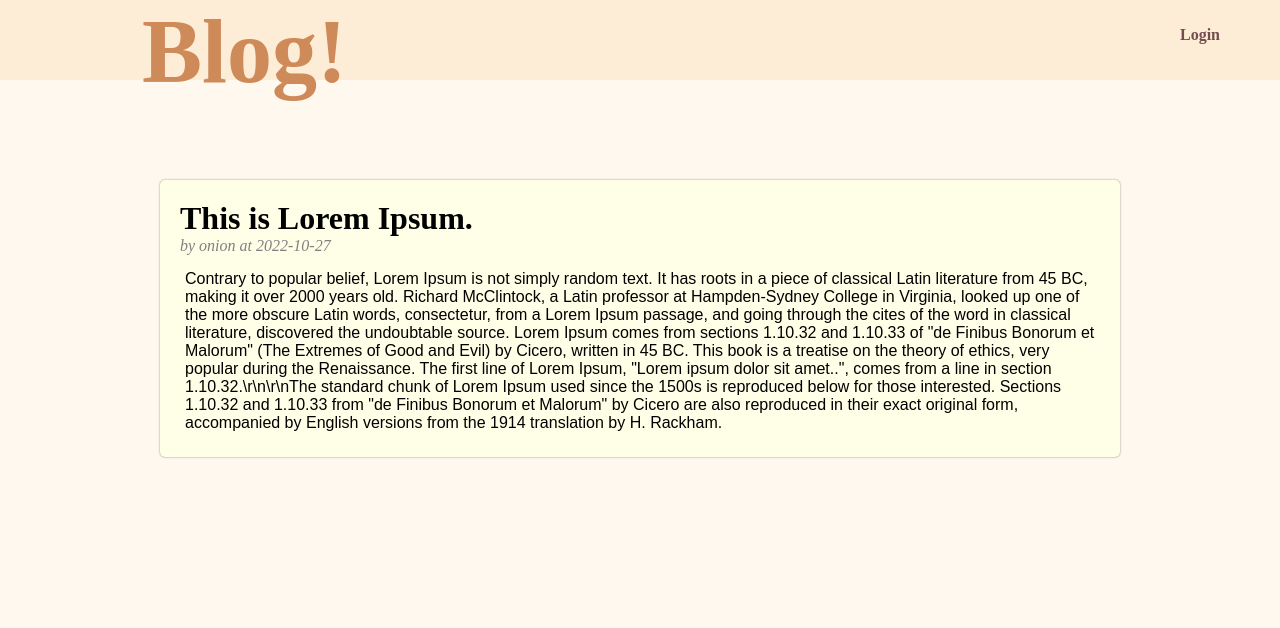
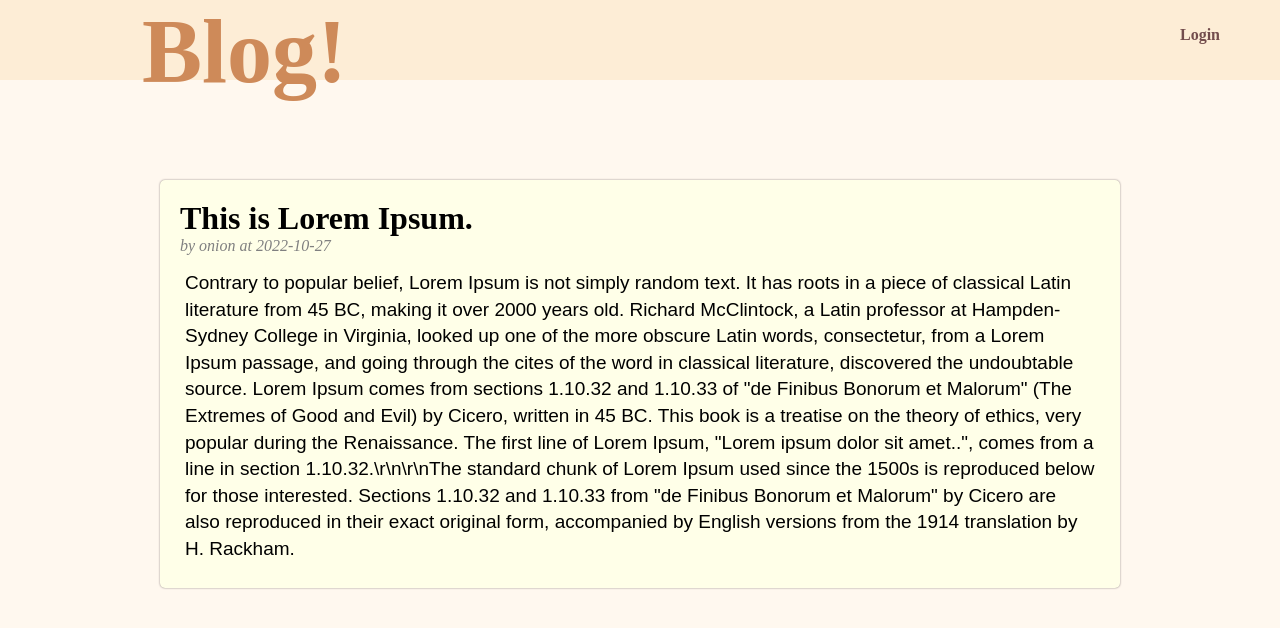
Before and after one commit to sohan-reza/flask-blog, a Flask app: page / in a window 1280 px wide. Shown: the top 628 px of the page. Run offline with Flask 2, Linux system fonts and the light colour scheme; data comes from the database, SQL or seed files in the repository.

Commit message:
style updated for text

```diff
--- a/static/css/style.css
+++ b/static/css/style.css
@@ -334,6 +334,11 @@ background: #f7e3ca;
 	margin-top: 10px;
 }
 
+#p-content p {
+	font-size: 19px;
+	line-height: 1.4;
+}
+
 #autor {
 	font-style:italic;
 	color: gray;
```
